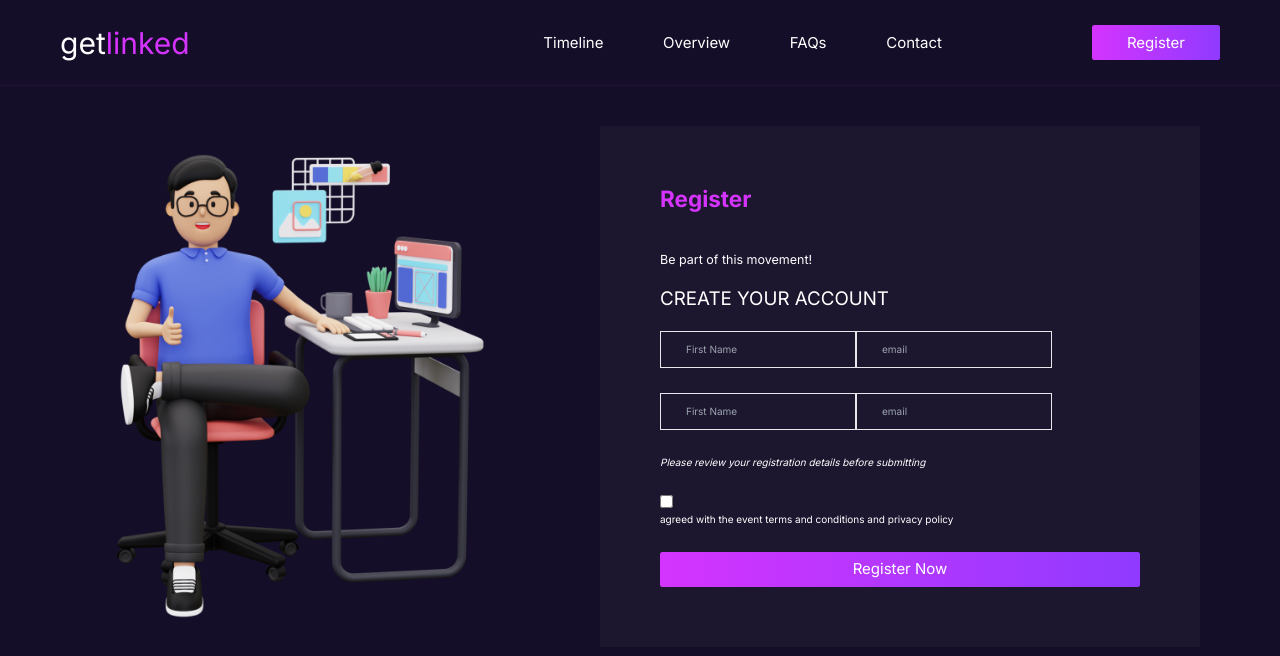
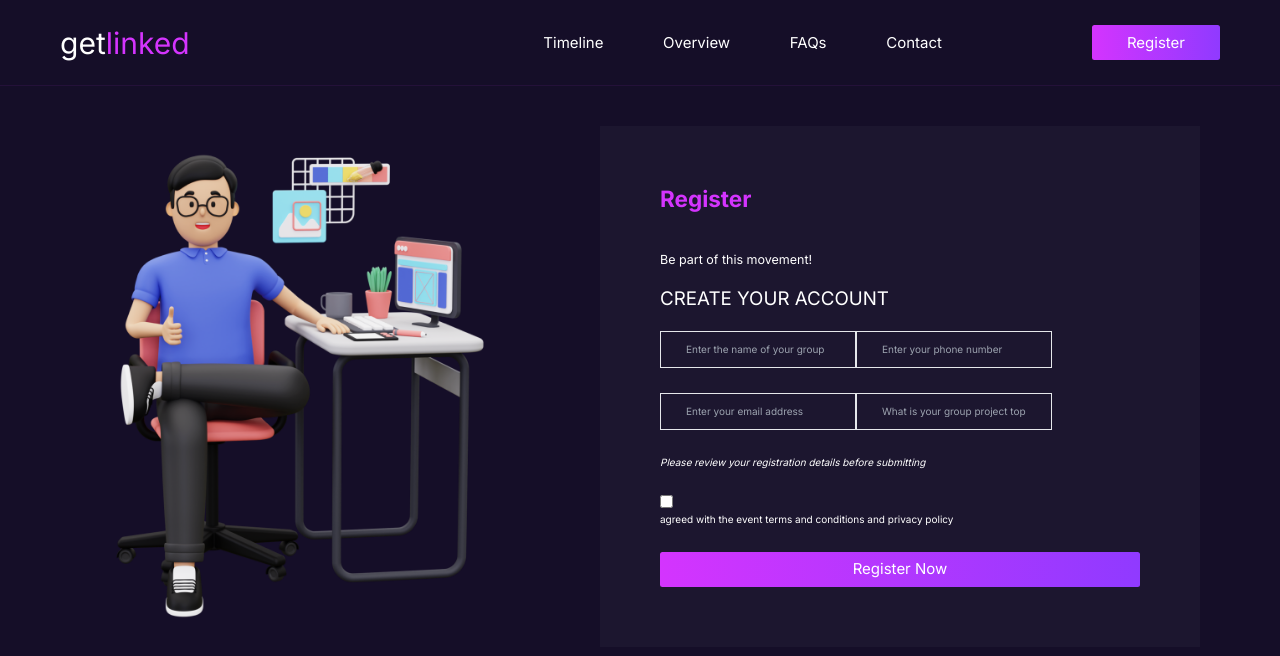
Before and after one commit to Davetech101/getlined-hackathon-1.0, a Next.js app: page /register in a window 1280 px wide. Shown: the top 656 px of the page. Built offline with nearby package versions, Linux system fonts and the light colour scheme.

Commit message:
register

```diff
--- a/app/_components/Register.tsx
+++ b/app/_components/Register.tsx
@@ -23,18 +23,26 @@ const Register = () => {
           <div className="">
             <input
               type="text"
-              placeholder="First Name"
+              placeholder="Enter the name of your group"
               className={inputStyles}
             />
-            <input type="email" placeholder="email" className={inputStyles} />
+            <input
+              type="number"
+              placeholder="Enter your phone number"
+              className={inputStyles}
+            />
           </div>
           <div className="">
             <input
-              type="text"
-              placeholder="First Name"
+              type="email"
+              placeholder="Enter your email address"
               className={inputStyles}
             />
-            <input type="email" placeholder="email" className={inputStyles} />
+            <input
+              type="text"
+              placeholder="What is your group project topic"
+              className={inputStyles}
+            />
           </div>
           <address>
             Please review your registration details before submitting
```
